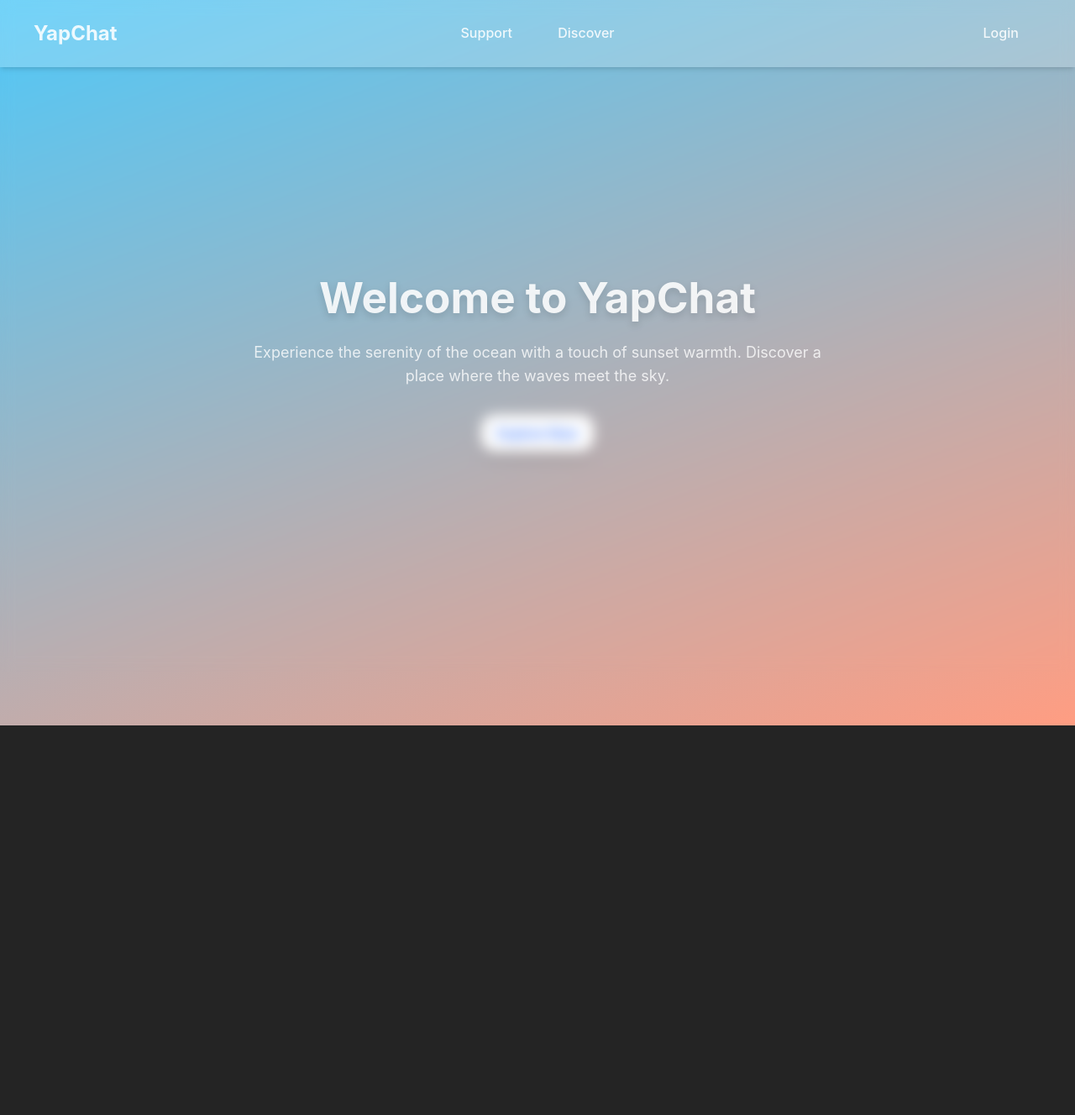
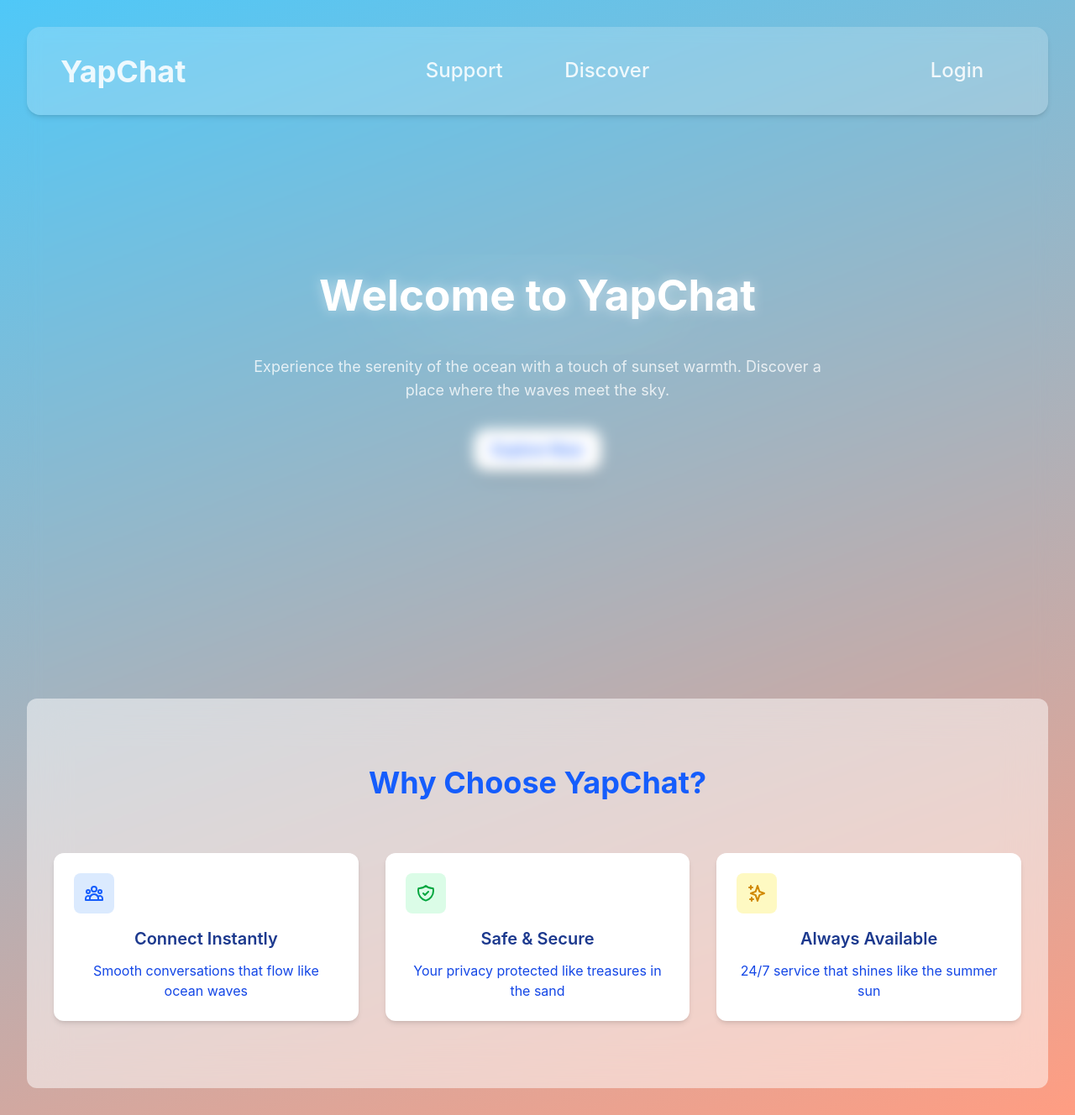
Before and after one commit to TeamYapChat/yapchat-landing-page, a React (Vite) app: page / in a window 1280 px wide. Shown: the whole page at 84% size. Before the commit the page ends 864 px from the top, so only its background shows below. Built offline with nearby package versions, Linux system fonts and the light colour scheme.

Commit message:
feat: Add features section

```diff
--- a/src/App.css
+++ b/src/App.css
@@ -6,3 +6,52 @@
   padding: 2rem;
   text-align: center;
 }
+
+/* Cloud animation container */
+.cloud-container {
+  position: relative;
+  overflow: hidden;
+  padding: 20px;
+  border-radius: 20px;
+}
+
+/* Cloud layers */
+.cloud-container::before,
+.cloud-container::after {
+  content: "";
+  position: absolute;
+  inset: 0;
+  background: radial-gradient(circle at 50% 50%,
+    rgba(255, 255, 255, 0.1) 0%,
+    rgba(255, 255, 255, 0) 70%);
+  filter: blur(30px);
+  animation: cloud-drift 20s linear infinite;
+  mix-blend-mode: soft-light;
+}
+
+.cloud-container::after {
+  animation-delay: -10s; /* Offset second cloud layer */
+}
+
+@keyframes cloud-drift {
+  0% {
+    transform: translateX(-20%) scale(1.2);
+    opacity: 0.8;
+  }
+  50% {
+    transform: translateX(20%) scale(0.8);
+    opacity: 0.4;
+  }
+  100% {
+    transform: translateX(-20%) scale(1.2);
+    opacity: 0.8;
+  }
+}
+
+/* Text styling */
+.cloud-text {
+  position: relative;
+  z-index: 1;
+  color: white;
+  text-shadow: 0 0 15px rgba(255, 255, 255, 0.5);
+}
--- a/src/App.tsx
+++ b/src/App.tsx
@@ -3,13 +3,13 @@ import "./App.css";
 
 function App() {
   return (
-    <div>
+    <div className="relative">
       {/* Overlay with blur */}
       <div className="absolute inset-0 flex items-center justify-center backdrop-blur-sm">
         <div className="relative h-full w-full">
           {/* NavBar */}
-          <div className="relative top-0 h-1/10 w-full bg-white/20 shadow-md">
-            <div className="absolute top-1/2 left-10 -translate-y-1/2 text-2xl font-bold">
+          <div className="relative top-0 h-1/12 w-full rounded-2xl bg-white/20 shadow-md">
+            <div className="absolute top-1/2 left-10 -translate-y-1/2 text-4xl font-bold">
               <p>YapChat</p>
             </div>
             <div className="absolute top-1/2 left-1/2 -translate-x-1/2 -translate-y-1/2">
@@ -26,12 +26,15 @@ function App() {
       {/* Hero Section */}
       <main
         id="home"
-        className="mx-auto flex h-screen max-w-3xl items-center justify-center p-8 text-center"
+        className="mx-auto flex min-h-screen max-w-3xl items-center justify-center p-8 text-center"
       >
         <div>
-          <h1 className="mb-6 text-5xl font-bold drop-shadow-lg">
-            Welcome to YapChat
-          </h1>
+          {/* Cloud Container */}
+          <div className="cloud-container">
+            <h1 className="cloud-text mb-6 text-5xl font-bold">
+              Welcome to YapChat
+            </h1>
+          </div>
           <p className="mb-8 text-lg opacity-90">
             Experience the serenity of the ocean with a touch of sunset warmth.
             Discover a place where the waves meet the sky.
@@ -41,6 +44,92 @@ function App() {
           </button>
         </div>
       </main>
+
+      {/* Features Section */}
+      <section className="relative rounded-xl bg-white/50 px-8 py-20 backdrop-blur-xl">
+        <div className="mx-auto max-w-6xl">
+          <h2 className="mb-16 text-center text-4xl font-bold text-blue-600">
+            Why Choose YapChat?
+          </h2>
+
+          <div className="grid gap-8 md:grid-cols-3">
+            {/* Feature 1 */}
+            <div className="rounded-xl bg-white p-6 shadow-md transition-transform hover:scale-105">
+              <div className="mb-4 flex h-12 w-12 items-center justify-center rounded-lg bg-blue-100">
+                <svg
+                  className="h-6 w-6 text-blue-600"
+                  fill="none"
+                  stroke="currentColor"
+                  viewBox="0 0 24 24"
+                >
+                  <path
+                    strokeLinecap="round"
+                    strokeLinejoin="round"
+                    strokeWidth="2"
+                    d="M17 20h5v-2a3 3 0 00-5.356-1.857M17 20H7m10 0v-2c0-.656-.126-1.283-.356-1.857M7 20H2v-2a3 3 0 015.356-1.857M7 20v-2c0-.656.126-1.283.356-1.857m0 0a5.002 5.002 0 019.288 0M15 7a3 3 0 11-6 0 3 3 0 016 0zm6 3a2 2 0 11-4 0 2 2 0 014 0zM7 10a2 2 0 11-4 0 2 2 0 014 0z"
+                  />
+                </svg>
+              </div>
+              <h3 className="mb-3 text-xl font-semibold text-blue-900">
+                Connect Instantly
+              </h3>
+              <p className="text-blue-700">
+                Smooth conversations that flow like ocean waves
+              </p>
+            </div>
+
+            {/* Feature 2 */}
+            <div className="rounded-xl bg-white p-6 shadow-md transition-transform hover:scale-105">
+              <div className="mb-4 flex h-12 w-12 items-center justify-center rounded-lg bg-green-100">
+                <svg
+                  className="h-6 w-6 text-green-600"
+                  fill="none"
+                  stroke="currentColor"
+                  viewBox="0 0 24 24"
+                >
+                  <path
+                    strokeLinecap="round"
+                    strokeLinejoin="round"
+                    strokeWidth="2"
+                    d="M9 12l2 2 4-4m5.618-4.016A11.955 11.955 0 0112 2.944a11.955 11.955 0 01-8.618 3.04A12.02 12.02 0 003 9c0 5.591 3.824 10.29 9 11.622 5.176-1.332 9-6.03 9-11.622 0-1.042-.133-2.052-.382-3.016z"
+                  />
+                </svg>
+              </div>
+              <h3 className="mb-3 text-xl font-semibold text-blue-900">
+                Safe & Secure
+              </h3>
+              <p className="text-blue-700">
+                Your privacy protected like treasures in the sand
+              </p>
+            </div>
+
+            {/* Feature 3 */}
+            <div className="rounded-xl bg-white p-6 shadow-md transition-transform hover:scale-105">
+              <div className="mb-4 flex h-12 w-12 items-center justify-center rounded-lg bg-yellow-100">
+                <svg
+                  className="h-6 w-6 text-yellow-600"
+                  fill="none"
+                  stroke="currentColor"
+                  viewBox="0 0 24 24"
+                >
+                  <path
+                    strokeLinecap="round"
+                    strokeLinejoin="round"
+                    strokeWidth="2"
+                    d="M5 3v4M3 5h4M6 17v4m-2-2h4m5-16l2.286 6.857L21 12l-5.714 2.143L13 21l-2.286-6.857L5 12l5.714-2.143L13 3z"
+                  />
+                </svg>
+              </div>
+              <h3 className="mb-3 text-xl font-semibold text-blue-900">
+                Always Available
+              </h3>
+              <p className="text-blue-700">
+                24/7 service that shines like the summer sun
+              </p>
+            </div>
+          </div>
+        </div>
+      </section>
     </div>
   );
 }
--- a/src/components/TransparentButton.tsx
+++ b/src/components/TransparentButton.tsx
@@ -1,8 +1,8 @@
 const TransparentButton = ({ name }: { name: string }) => {
   return (
-    <button className="group bg-none rounded-lg m-2 cursor-pointer transition">
+    <button className="group m-2 cursor-pointer rounded-lg bg-none text-2xl transition">
       {name}
-      <span className="block max-w-0 group-hover:max-w-full transition-all duration-500 h-0.5 bg-white"></span>
+      <span className="block h-0.5 max-w-0 bg-white transition-all duration-500 group-hover:max-w-full"></span>
     </button>
   );
 };
--- a/src/index.css
+++ b/src/index.css
@@ -35,7 +35,6 @@ body {
 body {
   background: linear-gradient(160deg, #4fc8f8, #ff9d82);
   overflow-x: hidden; /* Prevent horizontal scroll */
-  overflow-y: hidden;
 }
 
 h1 {
@@ -45,7 +44,6 @@ h1 {
 
 button {
   padding: 0.6em 1.2em;
-  font-size: 1em;
   font-weight: 500;
   font-family: inherit;
 }
```
